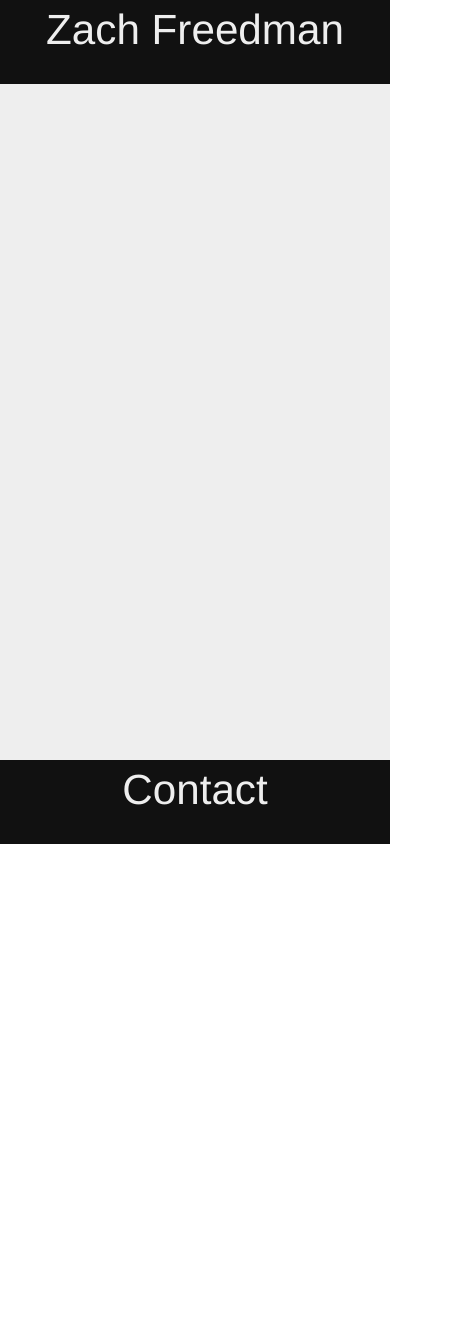
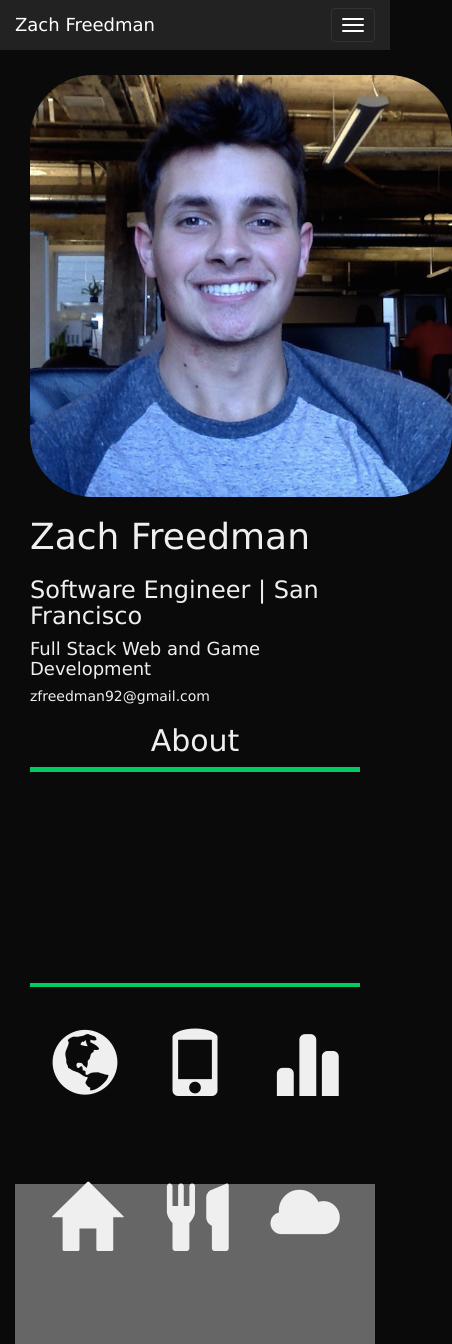
Before and after one commit to zfreedman/mysite, a website: page index.html in a window 390 px wide. Shown: the top 1344 px of the page, 452 px wide, since content can reach past the window. Before the commit the page ends 844 px from the top, so only its background shows below. Drawn offline with nearby package versions, Linux system fonts and the light colour scheme.

Commit message:
Update on master - Began styling page for scalable UI on mobile - Began working on about section

```diff
--- /dev/null
+++ b/css/bootstrapOverride.css
@@ -0,0 +1,3 @@
+.navbar {
+  border-radius: 0;
+}
--- a/css/index.css
+++ b/css/index.css
@@ -1,35 +1,70 @@
 body {
   padding: 0;
   margin: 0;
-  /*background-color: #111111;*/
+  background-color: #0a0a0a;
+  font-family: verdana;
 }
 
-#navigationBar {
-  top: 0;
-  border-radius: 0;
-  background-color: #111111;
-  color: #eeeeee;
-  height: 10vh;
-  margin-bottom: 10vh;
-  width: 100%;
-  position: fixed;
-  text-align: center;
-  font-size: 5vh;
+/*Content div*/
+.contentDiv {
+  min-height: 100vh;
+  padding-top: 75px;
+  color: #efefef;
 }
 
-#contentContainer {
-  background-color: #eeeeee;
-  height: 100vh;
+.contentDivTitle {
+  text-align: center;
 }
 
-#contactBar {
-  top: 90vh;
-  border-radius: 0;
-  background-color: #111111;
-  color: #eeeeee;
+.contentDivTitleUnderline {
+  height: .5vh;
+  width: 50%;
+  background-color: #efefef;
+  margin: 0 auto;
+  margin-bottom: 5vh;
+}
+
+/*About div*/
+#aboutDiv {
+  background-color: #0a0a0a;
+}
+
+#aboutDivUnderline {
+  background-color: #00cc66;
+  width: 100%;
+}
+
+#aboutDivImage {
+  background-image: url('../img/profileImage000.png');
+  background-size: 50vh;
+  height: 50vh;
+  width: 50vh;
+  border-radius: 15%;
+}
+
+#aboutDivRight {
+  text-align: center;
+  background-color: #0a0a0a;
+}
+
+#aboutGlyphiconFill {
+  height: 20vh;
+}
+
+#aboutDivRight span {
+  font-size: 8vh;
+}
+
+#aboutDivRight span:hover {
+  color: #00cc66;
+}
+
+#aboutDivRight .rowSplit {
   height: 10vh;
-  width: 100%;
-  position: fixed;
-  text-align: center;
-  font-size: 5vh;
+  clear: both;
 }
+
+/*Resume div*/
+#resumeDiv {
+  background-color: #666666;
+}
--- a/index.html
+++ b/index.html
@@ -11,11 +11,95 @@
     <link
       href='bower_components/bootstrap/dist/css/bootstrap.min.css'
       rel='stylesheet'>
-
+    <!-- Bootstrap override -->
+    <link href='css/bootstrapOverride.css' rel='stylesheet' />
     <!-- CSS -->
     <link href='css/index.css' rel='stylesheet' />
   </head>
-  <body>
+  <body data-spy='scroll' data-target='.navbar-collapse'>
+
+    <nav class='navbar navbar-inverse navbar-fixed-top'>
+      <div class='container-fluid'>
+        <!-- Brand and toggle get grouped for better mobile display -->
+        <div class='navbar-header'>
+          <button type='button' class='navbar-toggle collapsed' data-toggle='collapse' data-target='#bs-example-navbar-collapse-1' aria-expanded='false'>
+            <span class='sr-only'>Toggle navigation</span>
+            <span class='icon-bar'></span>
+            <span class='icon-bar'></span>
+            <span class='icon-bar'></span>
+          </button>
+          <a class='navbar-brand' href='#'>Zach Freedman</a>
+        </div>
+
+        <!-- Collect the nav links, forms, and other content for toggling -->
+        <div class='collapse navbar-collapse' id='bs-example-navbar-collapse-1'>
+          <ul class='nav navbar-nav navbar-right'>
+            <li class='active'><a href='#aboutDiv'>About<span class='sr-only'>(current)</span></a></li>
+            <li><a href='#resumeDiv'>Resume</a></li>
+            <li><a href='#webDevDiv'>Web Dev</a></li>
+            <li><a href='#gameDevDiv'>Game Dev</a></li>
+            <li><a href='#dataMiningDiv'>Data Mining</a></li>
+          </ul>
+        </div><!-- /.navbar-collapse -->
+      </div><!-- /.container-fluid -->
+    </nav>
+
+    <!-- Content -->
+    <div class='container-fluid'>
+      <div id='aboutDiv' class='contentDiv'>
+        <div class='col-md-6' id='aboutDivLeft'>
+          <div id='aboutDivImage'></div>
+          <h1>Zach Freedman</h1>
+          <h3>Software Engineer | San Francisco</h3>
+          <h4>Full Stack Web and Game Development</h4>
+          <h5>zfreedman92@gmail.com</h5>
+        </div>
+        <div class='col-md-6' id='aboutDivRight'>
+          <h2 class='contentDivTitle'>About</h2>
+          <div class='contentDivTitleUnderline'
+            id='aboutDivUnderline'></div>
+          <div id='aboutGlyphiconFill'></div>
+          <div class='contentDivTitleUnderline'
+            id='aboutDivUnderline'></div>
+          <div class='col-xs-4'>
+            <span class="glyphicon glyphicon-globe"
+            aria-hidden="true"></span>
+          </div>
+          <div class='col-xs-4'>
+            <span class="glyphicon glyphicon-phone"
+            aria-hidden="true"></span>
+          </div>
+          <div class='col-xs-4'>
+            <span class="glyphicon glyphicon-stats"
+            aria-hidden="true"></span>
+          </div>
+
+          <div class='rowSplit'></div>
+
+          <div class='col-xs-4'>
+            <span class="glyphicon glyphicon-home"
+            aria-hidden="true"></span>
+          </div>
+          <div class='col-xs-4'>
+            <span class="glyphicon glyphicon-cutlery"
+            aria-hidden="true"></span>
+          </div>
+          <div class='col-xs-4'>
+            <span class="glyphicon glyphicon-cloud"
+            aria-hidden="true"></span>
+          </div>
+
+        </div>
+      </div>
+      <div id='resumeDiv' class='contentDiv'>
+      </div>
+      <div id='webDevDiv' class='contentDiv'>
+      </div>
+      <div id='gameDevDiv' class='contentDiv'>
+      </div>
+      <div id='dataMiningDiv' class='contentDiv'>
+      </div>
+    </div>
 
     <!-- jQuery (necessary for Bootstrap's JavaScript plugins) -->
     <script src='bower_components/jquery/dist/jquery.min.js'>
@@ -23,13 +107,5 @@
     <!-- Include all compiled plugins (below), or include individual files as needed -->
     <script src='bower_components/bootstrap/dist/js/bootstrap.js'>
     </script>
-
-    <!-- Navigation bar -->
-    <div id='navigationBar'>Zach Freedman</div>
-    <!-- Content container -->
-    <div id='contentContainer'></div>
-    <!-- Contact bar -->
-    <div id='contactBar'>Contact</div>
-
   </body>
 </html>
```
Also changed, not shown: img/profileImage000.png (added).
